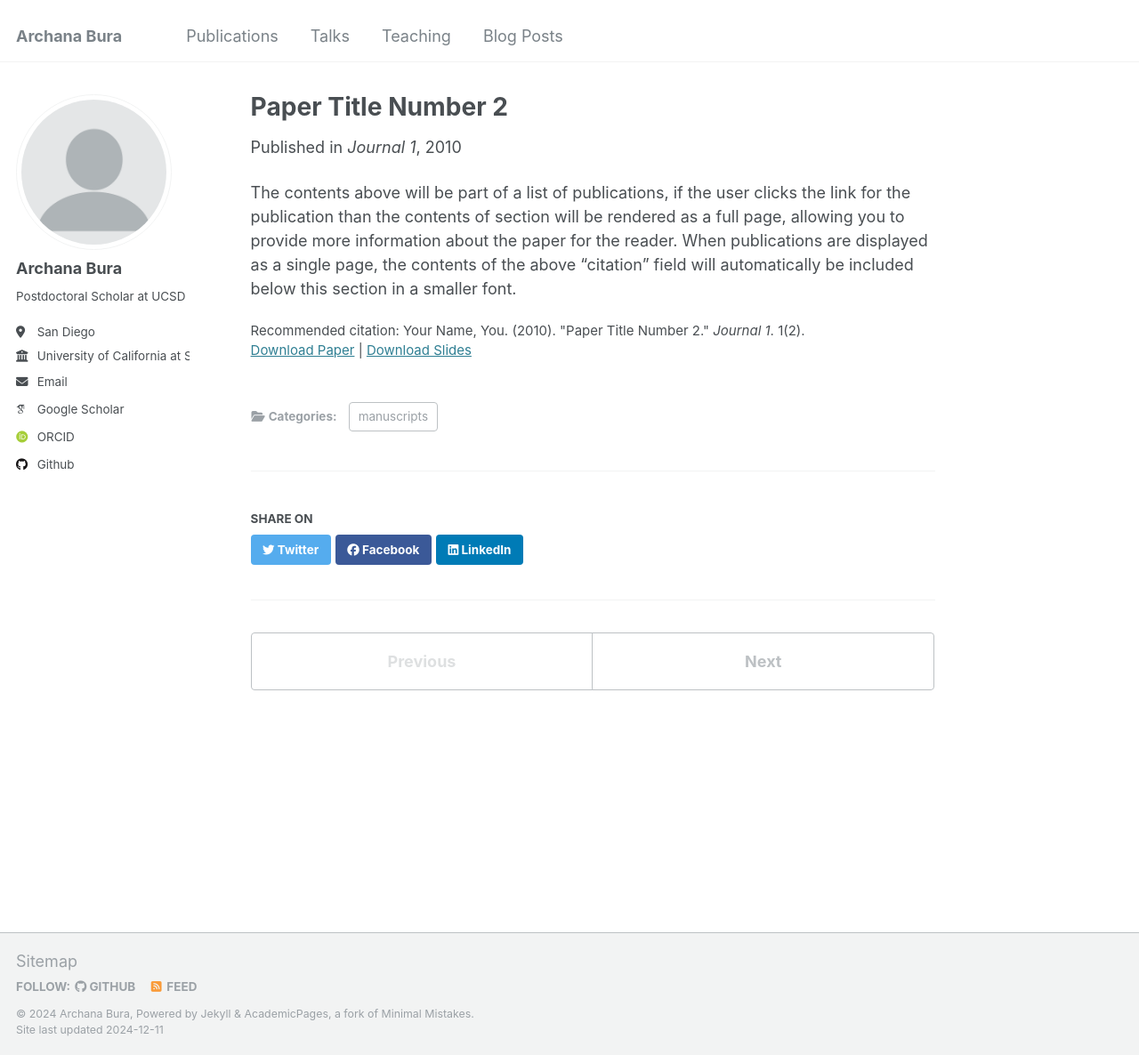
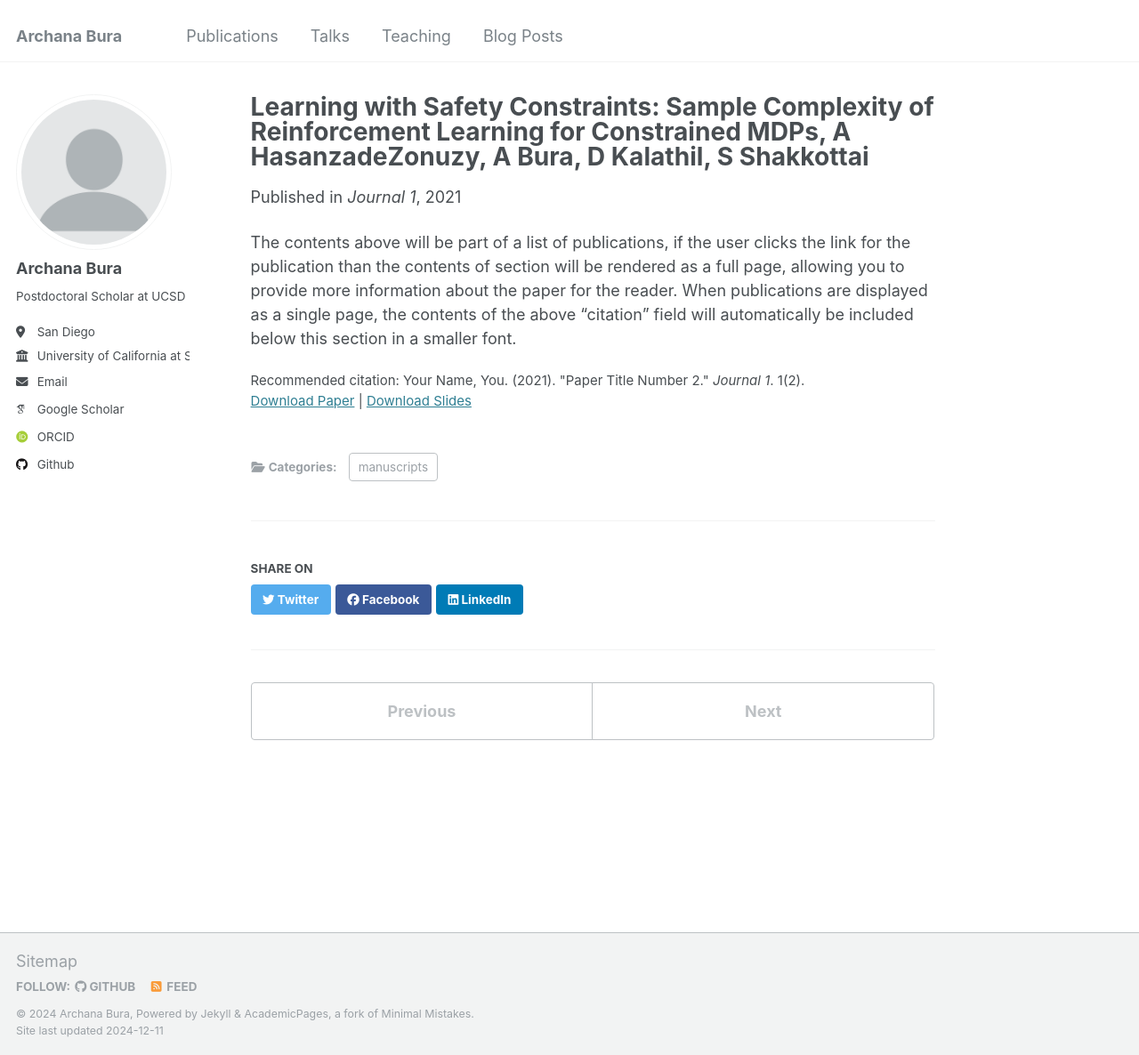
Before and after one commit to archanabura/archanabura.github.io, a Jekyll site: the page built from _publications/2010-10-01-paper-title-number-2.md, in a window 1280 px wide and 1186 px high. Shown: the whole window at 89% size. Built offline with Jekyll 4.4.1, drawn with Linux system fonts in a browser that asks for light colours; some web fonts are replaced.

Commit message:
Update 2010-10-01-paper-title-number-2.md

```diff
--- a/_publications/2010-10-01-paper-title-number-2.md
+++ b/_publications/2010-10-01-paper-title-number-2.md
@@ -1,14 +1,14 @@
 ---
-title: "Paper Title Number 2"
+title: "Learning with Safety Constraints: Sample Complexity of Reinforcement Learning for Constrained MDPs, A HasanzadeZonuzy, A Bura, D Kalathil, S Shakkottai"
 collection: publications
 category: manuscripts
-permalink: /publication/2010-10-01-paper-title-number-2
+permalink: /publication/2021-10-01-paper-title-number-2
 excerpt: 'This paper is about the number 2. The number 3 is left for future work.'
-date: 2010-10-01
+date: 2021-10-01
 venue: 'Journal 1'
 slidesurl: 'http://academicpages.github.io/files/slides2.pdf'
 paperurl: 'http://academicpages.github.io/files/paper2.pdf'
-citation: 'Your Name, You. (2010). &quot;Paper Title Number 2.&quot; <i>Journal 1</i>. 1(2).'
+citation: 'Your Name, You. (2021). &quot;Paper Title Number 2.&quot; <i>Journal 1</i>. 1(2).'
 ---
 
 The contents above will be part of a list of publications, if the user clicks the link for the publication than the contents of section will be rendered as a full page, allowing you to provide more information about the paper for the reader. When publications are displayed as a single page, the contents of the above "citation" field will automatically be included below this section in a smaller font.
```
